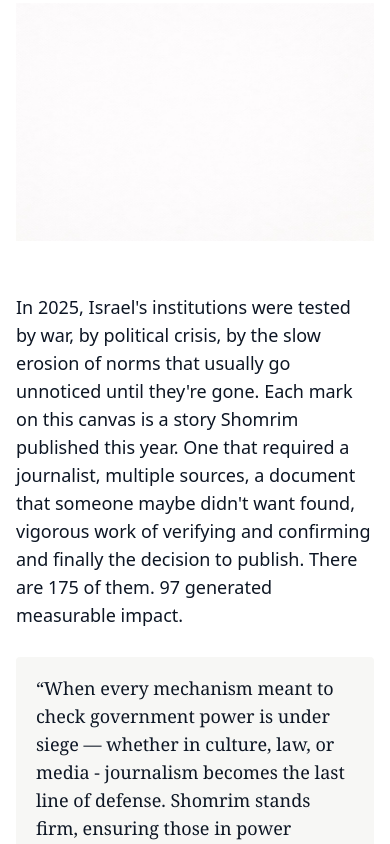
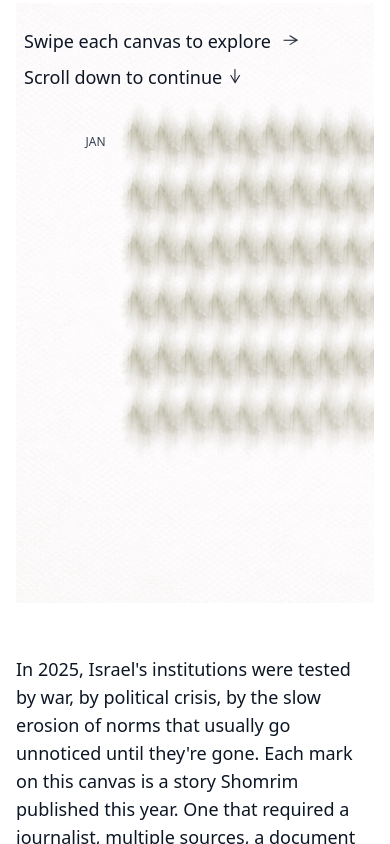
Before and after one commit to Shomrim-news/Report2025, a SvelteKit app: page / in a window 390 px wide. Shown: the part 3560-4404 px from the top of the page. Built offline with nearby package versions, Linux system fonts and the light colour scheme; a web font is replaced by a local one.

Commit message:
Viz 1 mobile

```diff
--- /dev/null
+++ b/src/components/icons/ArrowDown.svelte
@@ -0,0 +1,4 @@
+<svg width="11" height="15" viewBox="0 0 11 15" fill="none" xmlns="http://www.w3.org/2000/svg">
+<path d="M5.04002 14.1959L1.90735e-05 6.06499L1.17002 6.06499L5.13002 12.272L9.09002 6.06499L10.296 6.06499L5.22002 14.1959L5.04002 14.1959Z" fill="#0D1624"/>
+<path d="M4.42395 13.2005L4.42395 4.05205e-07L5.44995 4.50053e-07L5.44995 13.369L4.42395 13.2005Z" fill="#0D1624"/>
+</svg>
--- /dev/null
+++ b/src/components/icons/ArrowRight.svelte
@@ -0,0 +1,4 @@
+<svg width="15" height="11" viewBox="0 0 15 11" fill="none" xmlns="http://www.w3.org/2000/svg">
+<path d="M14.1959 5.256L6.06494 10.296V9.126L12.272 5.166L6.06494 1.206V0L14.1959 5.076V5.256Z" fill="#0D1624"/>
+<path d="M13.2005 5.87201H0V4.84601H13.369L13.2005 5.87201Z" fill="#0D1624"/>
+</svg>
--- a/src/components/questions/Question1.svelte
+++ b/src/components/questions/Question1.svelte
@@ -1,17 +1,26 @@
 <script>
   import { onMount } from 'svelte';
+  import { fly } from 'svelte/transition';
   import Canvas from '$lib/assets/canvas.jpg';
   import Question1Legend from './Question1Legend.svelte';
+  import ArrowRight from '../icons/ArrowRight.svelte';
+  import ArrowDown from '../icons/ArrowDown.svelte';
 
   let containerWidth = $state(0);
   let containerHeight = $state(0);
   let VizComponent = $state(null);
+  let mounted = $state(false);
   let sectionEl;
 
-  let vizWidth = $derived(containerWidth - 2 * 170);
-  let vizHeight = $derived(containerHeight - 2 * 160);
+  // Proportional frame border, capped at the original 170/160px for large screens
+  let horizPad = $derived(Math.min(170, containerWidth * (170 / 1536)));
+  let vertPad = $derived(Math.min(160, containerHeight * (160 / 1024)));
+  let vizWidth = $derived(containerWidth - 2 * horizPad);
+  let vizHeight = $derived(containerHeight - 2 * vertPad);
 
   onMount(() => {
+    mounted = true;
+
     const observer = new IntersectionObserver(
       ([entry]) => {
         if (entry.isIntersecting) {
@@ -28,18 +37,36 @@
 
 <div bind:this={sectionEl} class="mb-35">
   <div class="inner-container">
-    <h2>This is Shomrim’s newsroom in 2025</h2>
+    <h2>This is Shomrim's newsroom in 2025</h2>
   </div>
   <div class="flex flex-col">
+    <div class="overflow-x-auto overflow-y-hidden">
       <div
-      class="mt-10.5 relative"
+        class="mt-10.5 relative min-w-225"
         bind:clientWidth={containerWidth}
         bind:clientHeight={containerHeight}
       >
         <img src={Canvas} alt="Canvas background" />
-      <div class="absolute top-1/2 left-1/2 -translate-x-1/2 -translate-y-1/2">
+        <div class="absolute inset-0 flex items-center justify-center z-10">
           {#if VizComponent}
             <VizComponent width={vizWidth} height={vizHeight} />
+          {/if}
+        </div>
+
+        {#if mounted}
+          <div
+            in:fly={{ y: -6, duration: 2000, delay: 1000 }}
+            class="absolute top-6 left-2 flex flex-col gap-2 md:hidden"
+          >
+            <div class="flex items-center gap-2">
+              <div>Swipe each canvas to explore</div>
+              <span class="arrow-nudge-right"><ArrowRight /></span>
+            </div>
+            <div class="flex items-center gap-2">
+              <div>Scroll down to continue</div>
+              <span class="arrow-nudge-down"><ArrowDown /></span>
+            </div>
+          </div>
         {/if}
       </div>
     </div>
@@ -56,11 +83,41 @@
       decision to publish. There are 175 of them. 97 generated measurable impact.
     </p>
     <div class="quote">
-      “When every mechanism meant to check government power is under siege — whether in culture,
+      "When every mechanism meant to check government power is under siege — whether in culture,
       law, or media - journalism becomes the last line of defense. Shomrim stands firm, ensuring
-      those in power remain accountable, no matter the cost.” <span class="quote-author"
+      those in power remain accountable, no matter the cost." <span class="quote-author"
         >Daniel Dolev, Investigative Reporter</span
       >
     </div>
   </div>
 </div>
+
+<style>
+  @keyframes nudge-right {
+    0%,
+    100% {
+      transform: translateX(0);
+    }
+    50% {
+      transform: translateX(5px);
+    }
+  }
+  @keyframes nudge-down {
+    0%,
+    100% {
+      transform: translateY(0);
+    }
+    50% {
+      transform: translateY(5px);
+    }
+  }
+  .arrow-nudge-right {
+    display: inline-flex;
+    animation: nudge-right 2s ease-in-out infinite;
+  }
+  .arrow-nudge-down {
+    display: inline-flex;
+    animation: nudge-down 2s ease-in-out infinite;
+    animation-delay: 0.7s;
+  }
+</style>
--- a/src/components/questions/Question1Viz.svelte
+++ b/src/components/questions/Question1Viz.svelte
@@ -168,7 +168,7 @@
   }
 </script>
 
-<div bind:this={container} class="relative" style:width="{width}px" style:height="{height}px">
+<div bind:this={container} class="relative" style:width="{width}px" style:height="{height}px" style="overflow: visible;">
   {#each data as item, i}
     {@const col = i % COLS}
     {@const row = Math.floor(i / COLS)}
```
Lines whose indentation alone changed are shown as unchanged.
